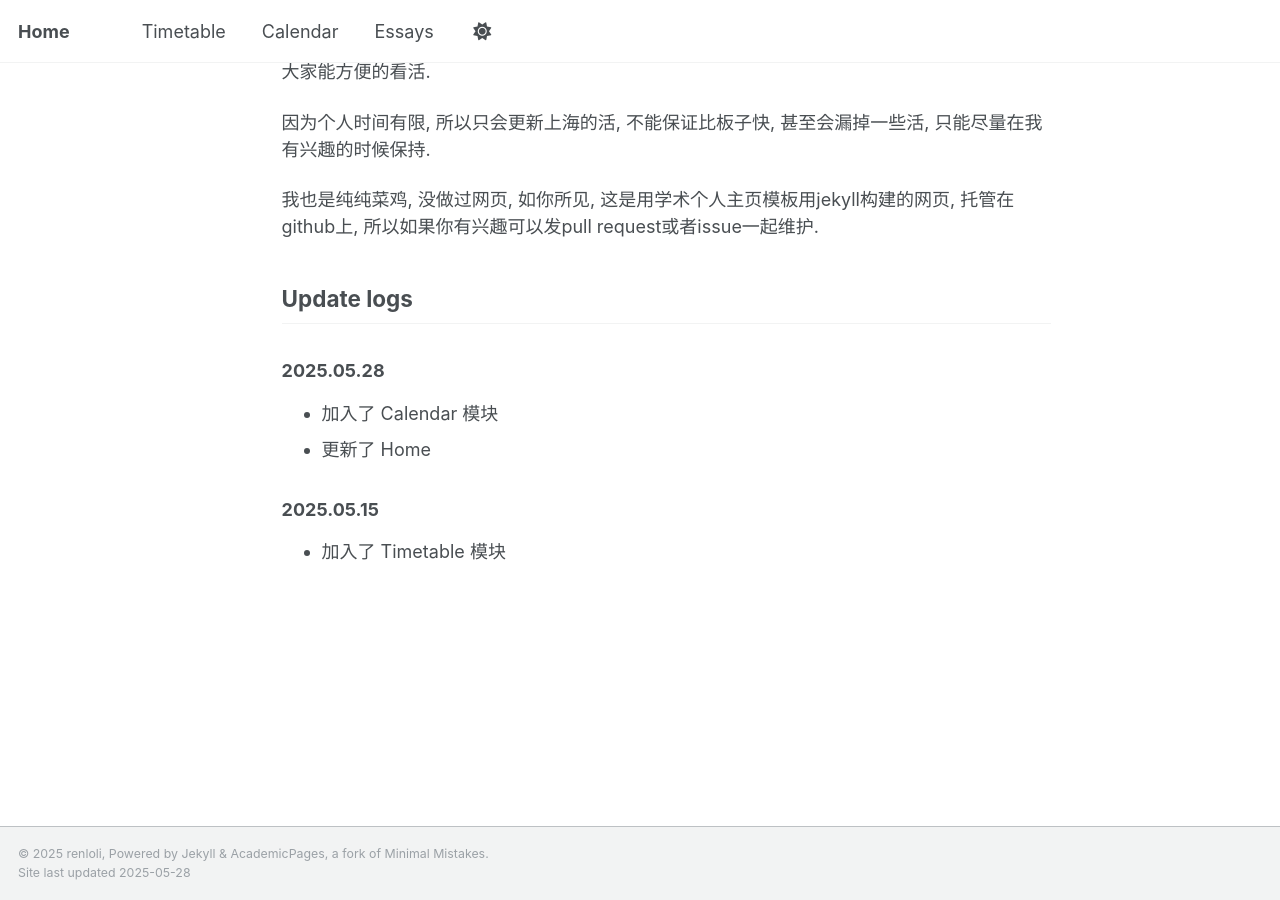
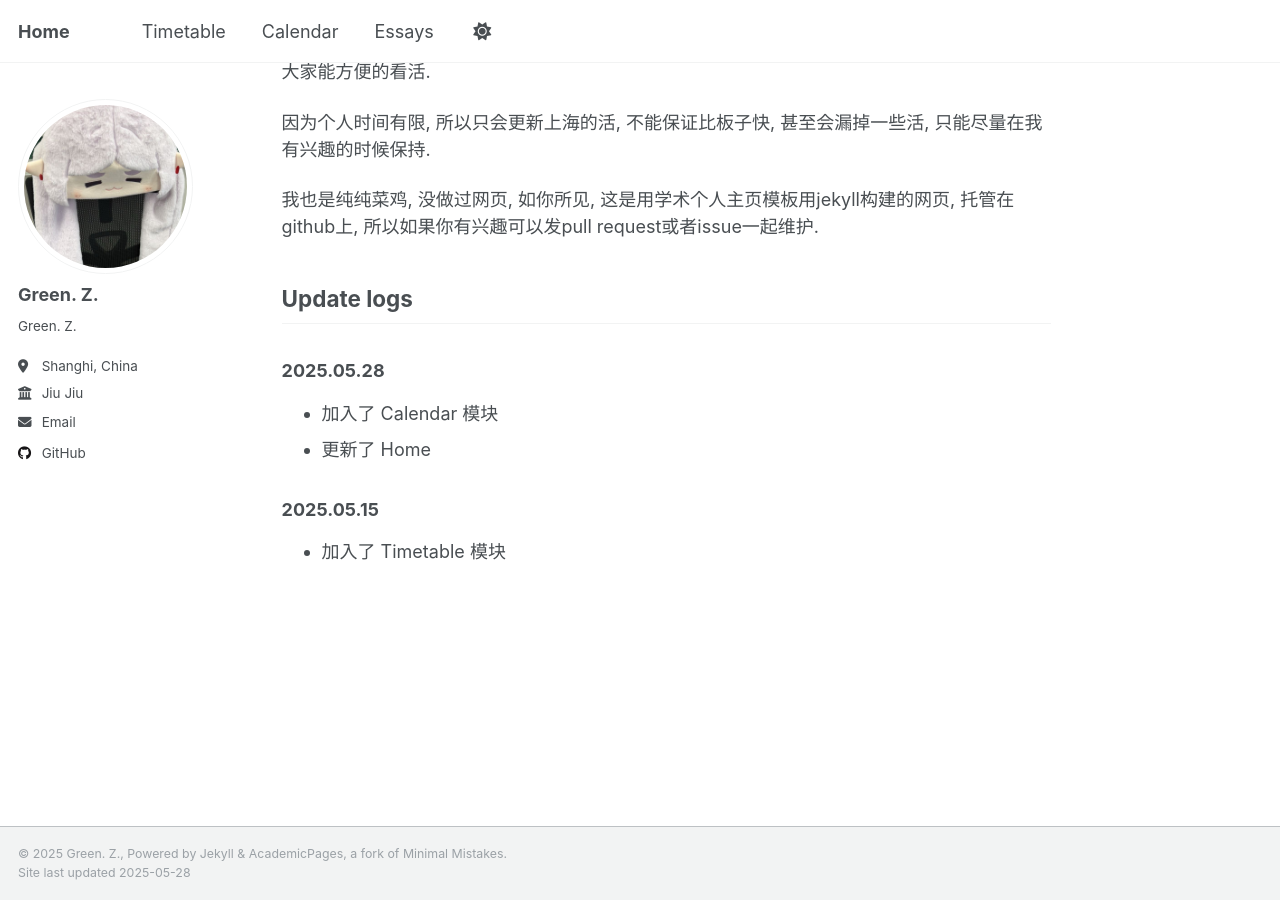
Before and after one commit to renloli/renloli.github.io, a Jekyll site: the page built from _pages/about.md, in a window 1280 px wide and 900 px high, scrolled down 621 px. Built offline with Jekyll 4.4.1, drawn with Linux system fonts in a browser that asks for light colours.

Commit message:
Update `about.md`.

```diff
--- a/_config.yml
+++ b/_config.yml
@@ -11,7 +11,7 @@
 site_theme               : "default"
 title                    : "Home"
 title_separator          : "-"
-name                     : &name "renloli"
+name                     : &name "Green. Z."
 description              : &description "OTAKU"
 url                      : https://renloli.github.io # the base hostname & protocol for your site e.g. "https://[your GitHub username].github.io" or if you already have some other page hosted on Github then use "https://[your GitHub username].github.io/[Your Repo Name]"
 baseurl                  : "" # the subpath of your site, e.g. "/blog"
@@ -23,11 +23,11 @@
 author:
   # Biographic information
   avatar           : "profile.png"
-  name             : "renloli"
+  name             : "Green. Z."
   pronouns         : # example: "she/her"
-  bio              : "renloli"
+  bio              : "Green. Z."
   location         : "Shanghi, China"
-  employer         : "Fudan University"
+  employer         : "Jiu Jiu"
   uri              : # URL
   email            : "renlililoli@163.com"
 
--- a/_data/authors.yml
+++ b/_data/authors.yml
@@ -1,7 +1,7 @@
 # Authors
 
 Name Name:
-  name        : "renloli"
+  name        : "Green. Z."
   # uri         : "http://name.com"
   email       : "renlililoli@163.com"
   # bio         : "This is the first name."
```
Also changed, not shown: _pages/about.md (+1 -1 lines).
